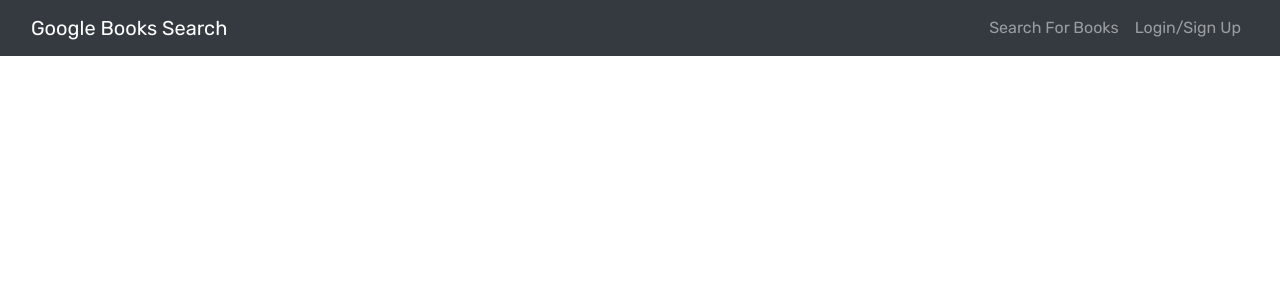
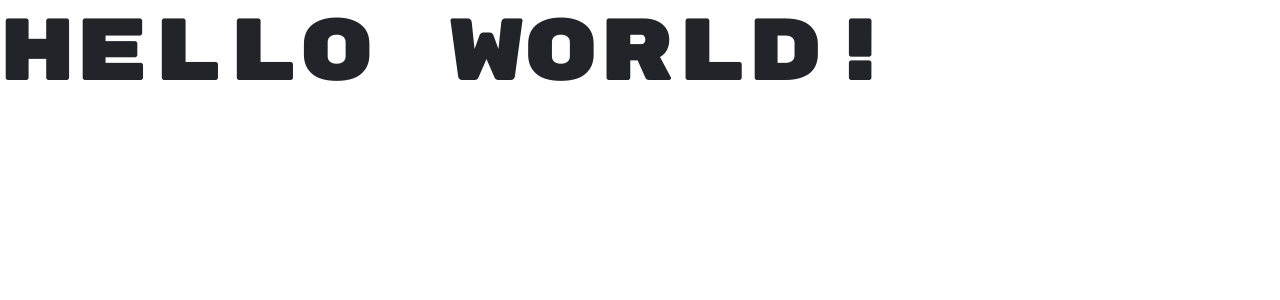
Before and after one commit to psvincent/dubcity-app, a React (Create React App) app in the folder client/: page / in a window 1280 px wide. Shown: the top 300 px of the page. Built offline with nearby package versions, Linux system fonts and the light colour scheme.

Commit message:
Fixed MIME issues concerning build

```diff
--- a/client/package.json
+++ b/client/package.json
@@ -18,8 +18,8 @@
     "react-scripts": "4.0.1"
   },
   "scripts": {
-    "start": "react-scripts --openssl-legacy-provider start",
-    "build": "react-scripts --openssl-legacy-provider build",
+    "start": "react-scripts start",
+    "build": "react-scripts build",
     "test": "react-scripts test",
     "eject": "react-scripts eject"
   },
--- a/client/src/App.js
+++ b/client/src/App.js
@@ -1,13 +1,7 @@
+import { ApolloProvider, ApolloClient, InMemoryCache, createHttpLink } from '@apollo/client';
 import React from 'react';
-import { BrowserRouter as Router} from 'react-router-dom';
-import {
-  ApolloClient,
-  InMemoryCache,
-  ApolloProvider,
-  createHttpLink,
-} from '@apollo/client';
+import { BrowserRouter as Router, Routes, Route } from 'react-router-dom';
 import { setContext } from '@apollo/client/link/context';
-
 import Navbar from './components/Navbar';
 
 // Construct our main GraphQL API endpoint
@@ -39,21 +33,16 @@ function App() {
     <ApolloProvider client={client}>
       <Router>
         <>
-          <Navbar />
-          {/* <Routes>
+          {<Routes>
             <Route
               path="/"
-              element={<SearchBooks />}
-            />
-            <Route
-              path="/saved"
-              element={<SavedBooks />}
+              element={<h1 className="display-2">Hello World!</h1>}
             />
             <Route
               path="*"
               element={<h1 className="display-2">Wrong page!</h1>}
             />
-          </Routes> */}
+          </Routes>}
         </>
       </Router>
     </ApolloProvider>
```
Also changed, not shown: 2 other files (tests, documents, lock files or other folders).
